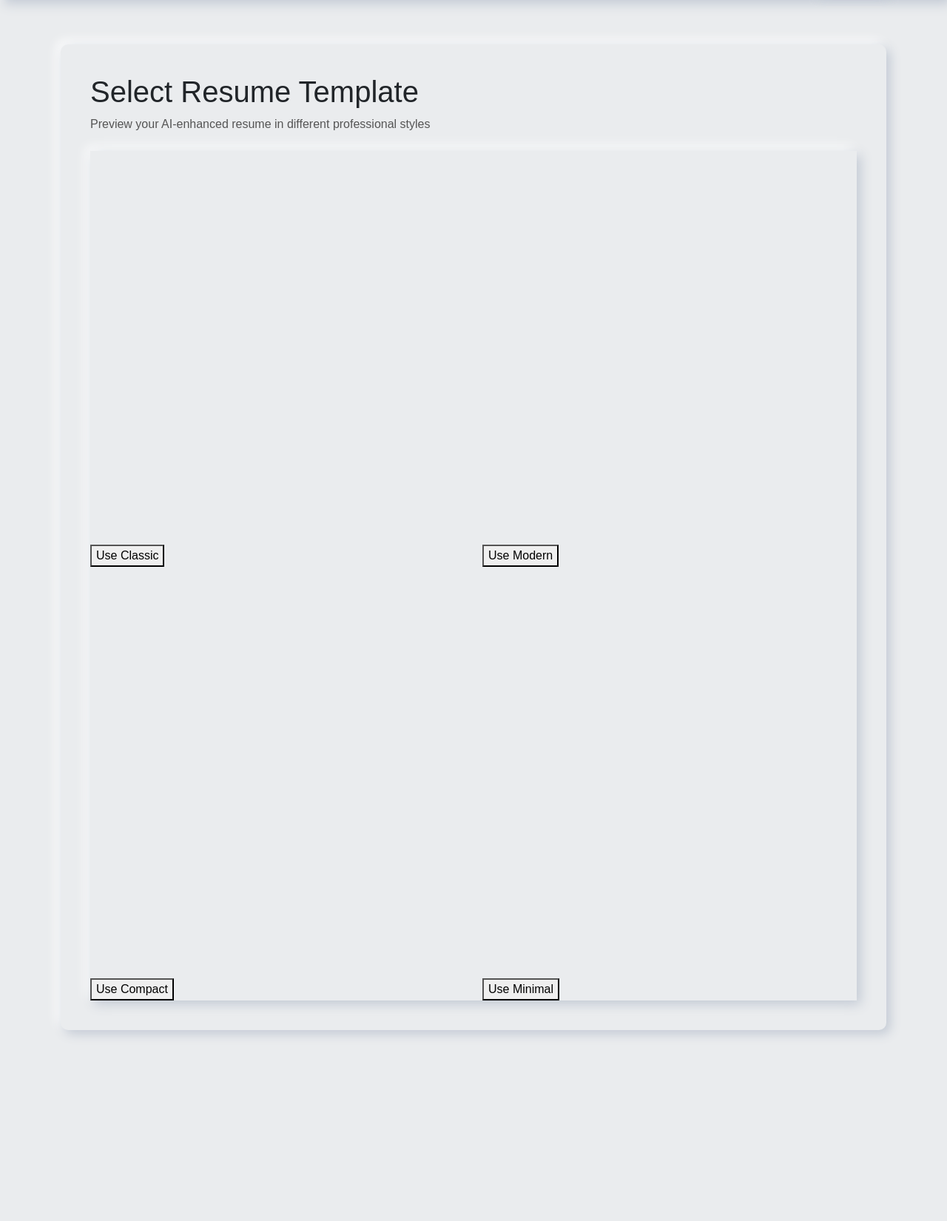
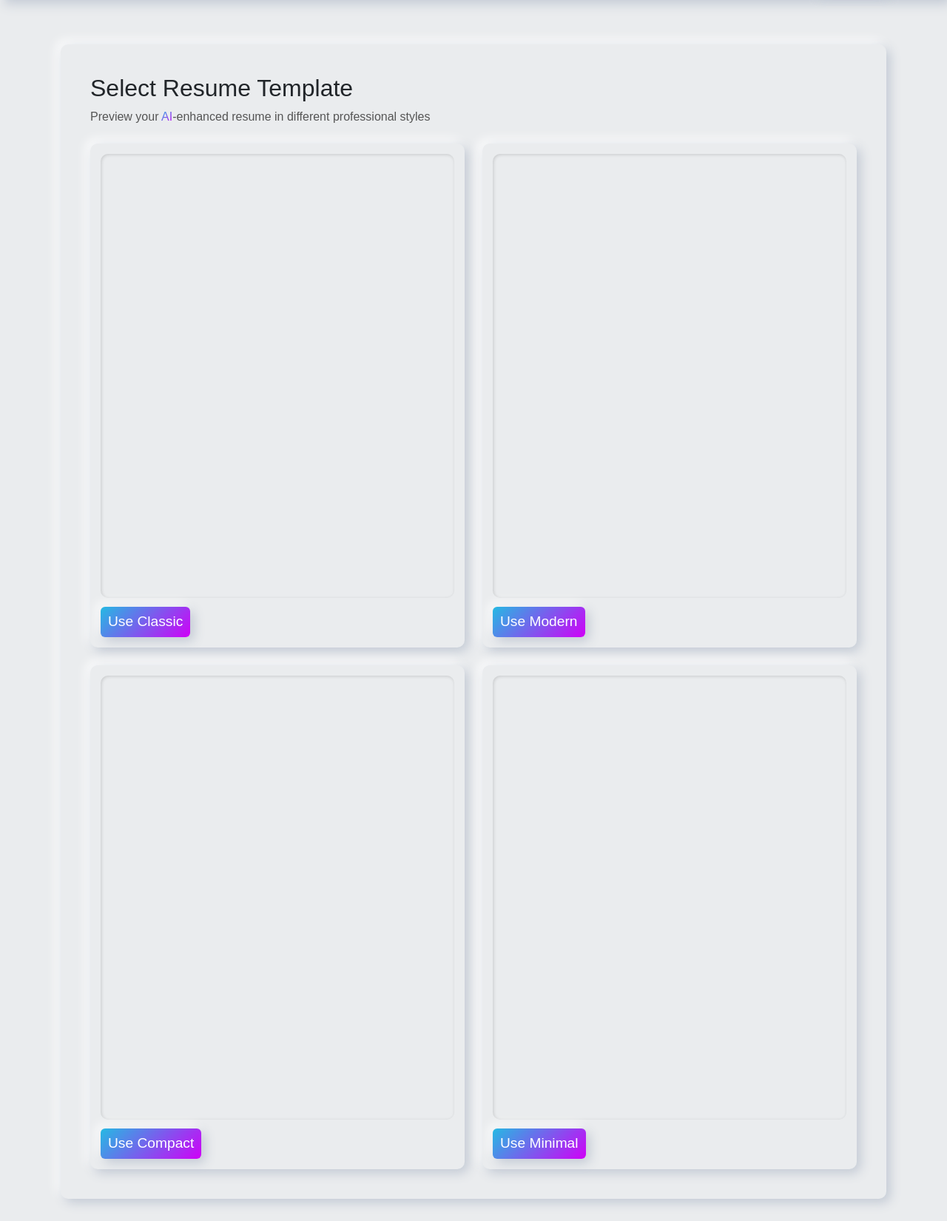
Before and after one commit to TejaKoduru-0329/resumefix, a Django app: page /template-preview/ in a window 1280 px wide. Shown: the part 66-1716 px from the top of the page at 74% size. Before the commit the page ends 1467 px from the top, so only its background shows below. Run offline with Django 5.2, Linux system fonts and the light colour scheme; the visitor is signed in with stand-in values (Sample User, id 1); data that the repository does not hold is empty; some libraries are stand-ins or nearby versions.

Commit message:
enhanced templates-preview

```diff
--- a/core/static/core/css/template_preview.css
+++ b/core/static/core/css/template_preview.css
@@ -77,39 +77,65 @@ body {
     margin-right: 0;
 }
 
+.card-box h1 {
+  font-size: 2rem;
+  font-weight: 500;
+}
 .subtitle {
   color: #555;
   margin-bottom: 24px;
 }
 
+.subtitle span{
+  background: linear-gradient(-45deg, #D000F7, #24BAE3);
+    -webkit-background-clip: text;
+    -webkit-text-fill-color: transparent;
+}
 /* ====== TEMPLATE GRID ====== */
 .template-grid {
   background: #eaecee;
-  box-shadow: 5px 5px 15px #c1c8d3, -5px -5px 15px #fff;
   display: grid;
   grid-template-columns: repeat(2, 1fr);
   gap: 24px;
-  row-gap: ;
+  row-gap: 24px;
+  border-radius: 14px;
 }
 
 /* ====== TEMPLATE CARD ====== */
+.template-grid {
+  align-items: stretch;
+}
 .template-card {
+  position: relative;
   background: #eaecee;
+  border-radius: 10px;
+  box-shadow: 5px 5px 15px #c1c8d3, -5px -5px 15px #fff;
+  padding: 14px;
+  transition: transform 0.2s ease;
 
 }
 
 .template-card.selected {
-  border: 2px solid #000;
+  box-shadow:
+    0 0 10px rgba(228, 4, 249, 0.7),
+    0 0 18px rgba(29, 191, 236, 0.5),
+    5px 5px 15px #c1c8d3,
+    -5px -5px 15px #fff;
+  transform: scale(1.01);
 }
 
 /* ====== RESUME PREVIEW ====== */
 .resume-preview {
-  height: 520px;
+  height: 600px;
   background: #eaecee;
+  border-radius: 10px;
+  box-shadow: inset 1px 1px 4px rgba(0, 0, 0, 0.15);
   padding: 12px;
   overflow-y: auto;
   font-size: 13px;
+  /* border: #035afa solid 2px; */
 }
+
 
 /* ====== TEMPLATE STYLES ====== */
 .classic-style h2,
@@ -141,12 +167,45 @@ body {
 /* Buttons */
 .use-template-btn {
   margin-top: 12px;
+  align-items: center;
+  border: none;
+  background: #eaecee;
+  box-shadow: 5px 5px 15px #c1c8d3, -5px -5px 15px #fff;
+  padding: 6px 10px;
+  border-radius: 6px;
+  background: linear-gradient(-45deg, #D000F7, #24BAE3);
+  color: #fff;
+  font-size: 1.2rem;
+  font-weight: 500;
 }
 
 .download-btn {
-  margin-top: 30px;
-  padding: 10px 20px;
-  font-size: 15px;
+  border: none;
+  padding: 10px 22px;
+  border-radius: 8px;
+  background: #eaecee;
+  cursor: pointer;
+  transition: all 0.15s ease;
+
+  box-shadow:
+    5px 5px 15px #c1c8d3,
+    -5px -5px 15px #fff;
+}
+
+.download-btn:hover {
+  box-shadow:
+    -3px -3px 12px rgba(208,0,247,0.5),
+    3px 3px 12px rgba(36,186,227,0.5),
+    5px 5px 15px #c1c8d3,
+    -5px -5px 15px #fff;
+}
+
+.download-btn:active {
+  box-shadow:
+    inset 3px 3px 6px #c1c8d3,
+    inset -3px -3px 6px #fff;
+
+  transform: scale(0.97);
 }
 
 /* ====== MOBILE ====== */
--- a/core/templates/core/template_preview.html
+++ b/core/templates/core/template_preview.html
@@ -50,7 +50,7 @@
 
             <h1>Select Resume Template</h1>
             <p class="subtitle">
-                Preview your AI-enhanced resume in different professional styles
+                Preview your <span>AI</span>-enhanced resume in different professional styles
             </p>
 
             <!-- TEMPLATE GRID -->
@@ -58,36 +58,43 @@
 
                 <!-- Classic -->
                 <div class="template-card" data-template="classic">
+                    <div class="card-inner">
                         <div class="resume-preview classic-style font-times">
                         {{ optimized_text|safe }}
                         </div>
                         <button class="use-template-btn">Use Classic</button>
                     </div>
+                </div>
 
                 <!-- Modern -->
                 <div class="template-card" data-template="modern">
+                    <div class="card-inner">
                         <div class="resume-preview modern-style font-inter">
                             {{ optimized_text|safe }}
                         </div>
                         <button class="use-template-btn">Use Modern</button>
                     </div>
+                </div>
 
                 <!-- Compact -->
                 <div class="template-card" data-template="compact">
+                    <div class="card-inner">
                         <div class="resume-preview compact-style font-roboto">
                             {{ optimized_text|safe }}
                         </div>
                         <button class="use-template-btn">Use Compact</button>
                     </div>
+                </div>
 
                 <!-- Minimal -->
                 <div class="template-card" data-template="minimal">
+                    <div class="card-inner">
                         <div class="resume-preview minimal-style font-inter">
                             {{ optimized_text|safe }}
                         </div>
                         <button class="use-template-btn">Use Minimal</button>
                     </div>
-
+                </div>
             </div>
 
             <button id="templateDownloadBtn"
```
Also changed, not shown: core/utils.py (+5 -2 lines). Lines whose indentation alone changed are shown as unchanged.
